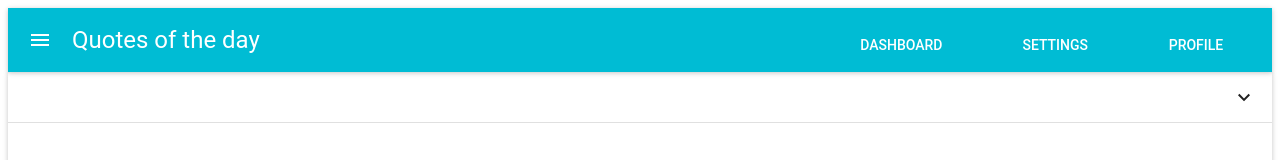
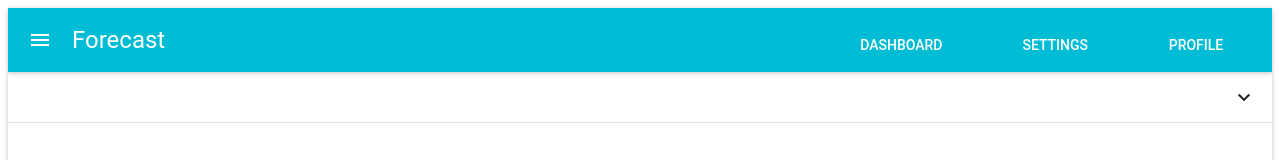
Before and after one commit to hebe889900/good-weather, a React app: page / in a window 1280 px wide. Shown: the top 160 px of the page. Built offline with nearby package versions, Linux system fonts and the light colour scheme; no server answers.

Commit message:
Successfully getting the api data

```diff
--- a/src/components/App.jsx
+++ b/src/components/App.jsx
@@ -25,7 +25,7 @@ class App extends React.Component {
       	<MuiThemeProvider>
       		 <div style = {this.props.styles}>
 		         <div className="container">
-		         	<AppBar style = {this.props.appBarStyle} title="Quotes of the day" iconElementRight={<MyNavLinks />} />
+		         	<AppBar style = {this.props.appBarStyle} title="Forecast" iconElementRight={<MyNavLinks />} />
 			         	<Card>
 			         	<CardHeader titleStyle = {{fontSize: "2em",fontWeight: "bold"}} title= {this.props.title} titleColor = {this.props.titleColor} actAsExpander={true} showExpandableButton={true}/>
 			         	<Divider />
@@ -51,11 +51,12 @@ function handleClick(e){
 		let apiUrl = 'http://api.openweathermap.org/data/2.5/weather?APPID=4b8d06411db9758c752cb3889b3a220e&lat=' + position.coords.latitude + '&lon=' + position.coords.longitude;
 		axios.get(apiUrl).then(function (response) {
 			//alert("clicked");
+			console.log(response);
 			ReactDOM.render(
-			<App styles = {{fontFamily: "'Futura URW',sans-serif"}} title={response.data[0].title} content = {he.decode(response.data[0].content).replace(/(<([^>]+)>)/ig,"")}/>,
+			<App styles = {{fontFamily: "'Futura URW',sans-serif"}} title={response.data.main.temp} content = {response.data.weather[0].main}/>,
 			document.getElementById('app')
 			);
-			console.log(response);
+
 		})
 		.catch(function (error) {
 			console.log(error);
```
Also changed, not shown: 2 other files (tests, documents, lock files or other folders).
